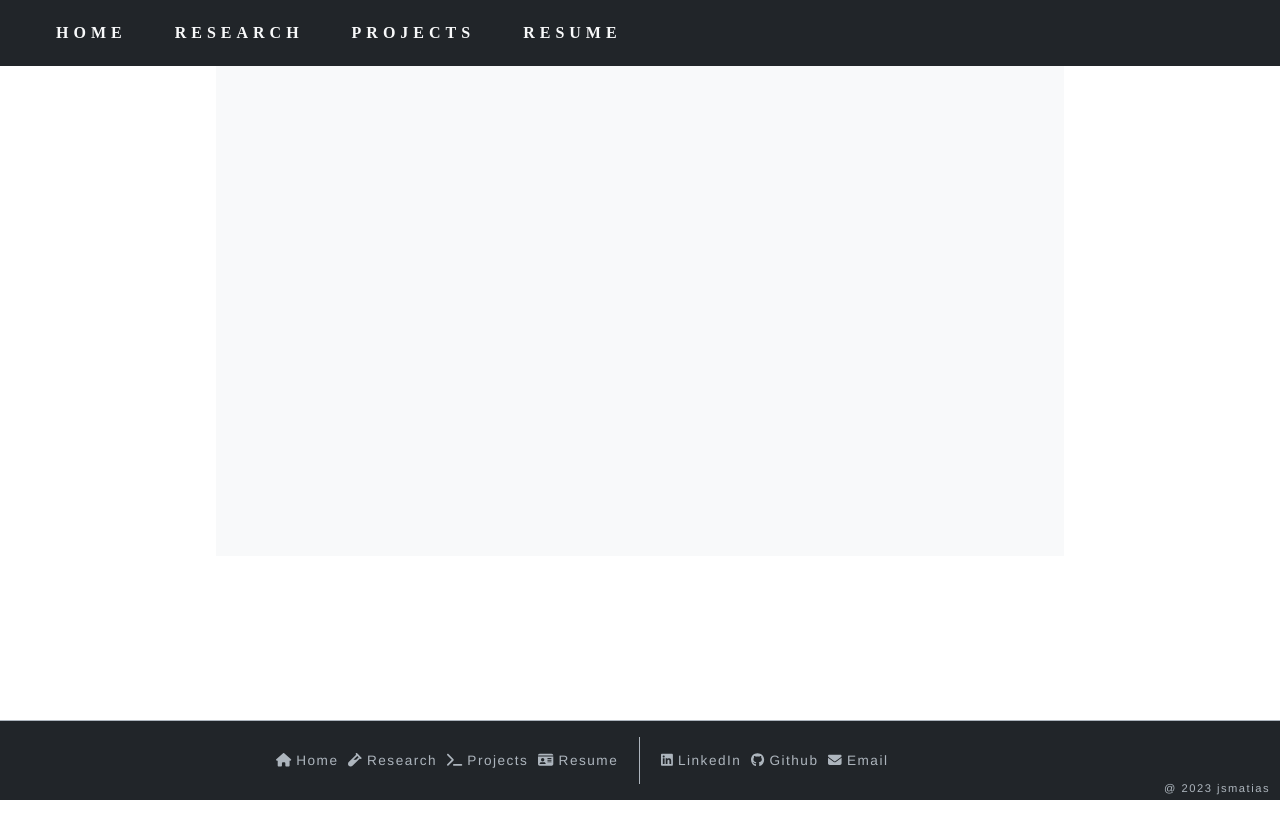
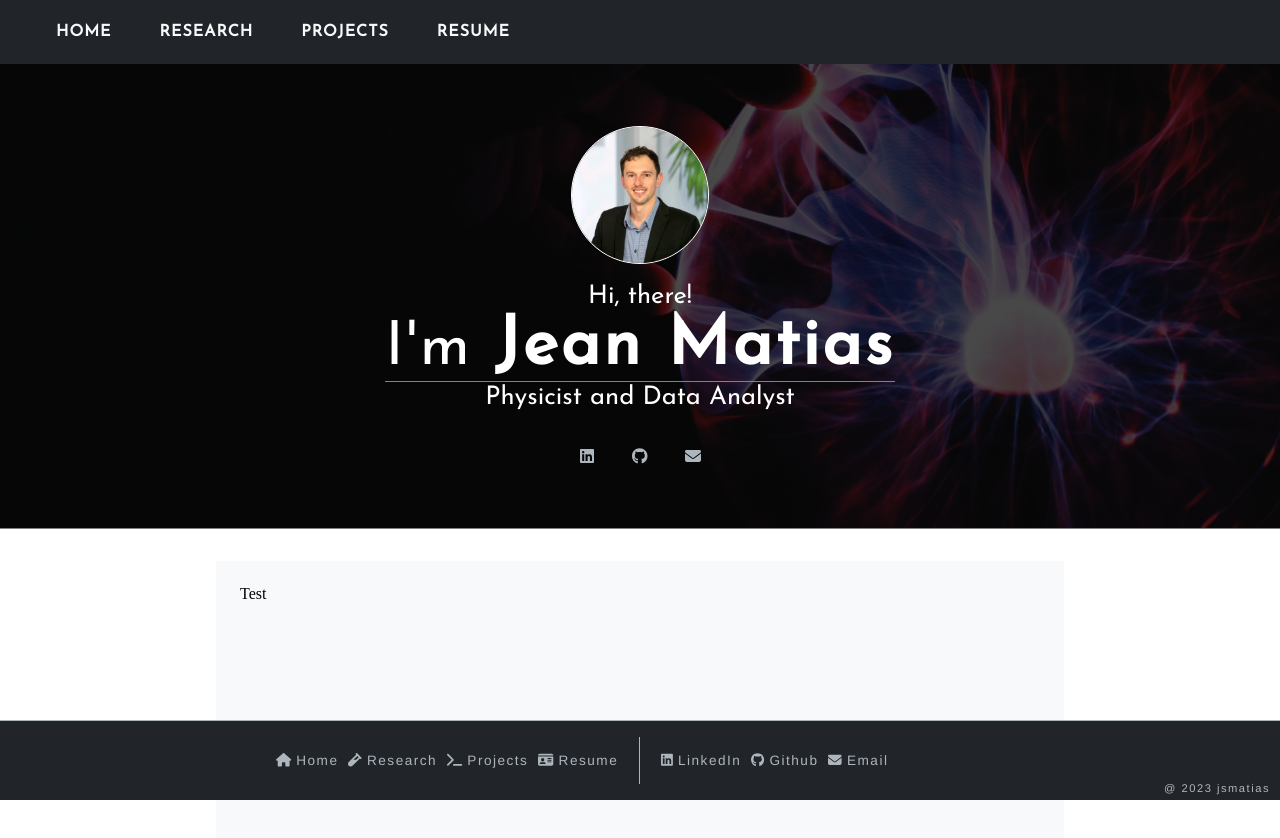
Before and after one commit to jsmatias/gtsb-personal-website, a Gatsby site: page / in a window 1280 px wide. Before the commit the page ends 800 px from the top, so only its background shows below. Built offline with nearby package versions, Linux system fonts and the light colour scheme; Gatsby itself is replaced by a stand-in of ours.

Commit message:
Visit card created

```diff
--- a/package.json
+++ b/package.json
@@ -15,6 +15,7 @@
     "clean": "gatsby clean"
   },
   "dependencies": {
+    "@fontsource/josefin-sans": "^5.0.7",
     "@fortawesome/fontawesome-svg-core": "^6.4.2",
     "@fortawesome/free-brands-svg-icons": "^6.4.2",
     "@fortawesome/free-solid-svg-icons": "^6.4.2",
--- a/src/components/navigationbar.jsx
+++ b/src/components/navigationbar.jsx
@@ -1,7 +1,7 @@
 import React, { useState } from "react";
 import { styled } from "styled-components";
 import { colors } from "../layout/layout-config";
-
+import "@fontsource/josefin-sans";
 
 const NavBar = styled.nav`
   padding: 1rem 2rem;
@@ -10,6 +10,7 @@ const NavBar = styled.nav`
   position: fixed;
   top: 0;
   left: 0;
+  z-index: 1000;
   box-sizing: border-box;
   &.navbar-expanded {
     display: grid;
@@ -23,7 +24,8 @@ const NavItem = styled.a`
   text-transform: uppercase;
   font-weight: bold;
   font-size: 1rem;
-  letter-spacing: 5px;
+  font-family: "Josefin Sans", Arial, sans-serif;
+  letter-spacing: 1px;
   text-decoration: none;
   color: ${colors.white};
   display: block;
--- /dev/null
+++ b/src/components/visitcard.jsx
@@ -0,0 +1,209 @@
+import React from "react";
+import styled from "styled-components";
+import background from "../images/background.jpg";
+import headshot from "../images/headshot.jpg";
+import "@fontsource/josefin-sans";
+import { Link, StaticQuery, graphql } from "gatsby";
+
+import { FontAwesomeIcon } from '@fortawesome/react-fontawesome'
+import { faEnvelope } from '@fortawesome/free-solid-svg-icons'
+import { faLinkedin, faGithub} from '@fortawesome/free-brands-svg-icons'
+import { colors } from '../layout/layout-config'
+
+
+const VisitCardParent = styled.div`
+  @media screen and (max-width: 600px) {
+    background-size: 150%;
+    background-repeat: no-repeat;
+    background-position: 86% 7%;
+  }
+  background-image: url(${background});
+  background-size: 100%;
+  background-repeat: no-repeat;
+  background-position: 60% 54%;
+  background-color: rgba(0, 0, 0, 0.9);
+  padding: 0rem;
+  position: relative;
+  top: 3rem;
+`;
+const VisitCardWraper = styled.div`
+  @media screen and (max-width: 600px) {
+    height: 32rem;
+  }
+  font-family: "Josefin Sans", Arial, sans-serif;
+  background: rgba(0, 0, 0, 0.7);
+  border-bottom: 0.1rem solid #828282;
+  margin: 0 auto;
+  padding: 0rem;
+  height: 30rem;
+`;
+const Circle = styled.div`
+  @media screen and (max-width: 600px) {
+    margin: 5% auto;
+  }
+  width: 8.5rem;
+  height: 8.5rem;
+  margin: 0.9rem auto;
+  border-radius: 50%;
+  border: 0.1rem solid #ffffff;
+  background: #828282;
+  box-sizing: content-box;
+  position: relative;
+  overflow: hidden;
+  img {
+    display: inline;
+    margin: 0 auto;
+    height: 100%;
+    width: auto;
+    object-fit: cover;
+  }
+`;
+const TitleWraper = styled.div`
+  @media screen and (max-width: 600px) {
+    .titleName {
+      max-width: 300px;
+      letter-spacing: 2px;
+      font-size: 3.4rem;
+    }
+    .titleIntro {
+      font-size: 1.4rem;
+    }
+    .name {
+      font-size: 4rem;
+    }
+    .titleDetails {
+      font-size: 1.4rem;
+    }
+  }
+
+  color: white;
+  text-align: center;
+  padding: 5%;
+  box-sizing: border-box;
+  height: 100%;
+
+  .titleIntro {
+    padding: 5px;
+    font-size: 1.6rem;
+    display: block;
+  }
+  .titleName {
+    font-size: 3.8rem;
+    display: block;
+    border-bottom: 0.1rem solid #828282;
+    padding: 0;
+    margin: 0 auto;
+    width: fit-content;
+    letter-spacing: 3px;
+  }
+  .name {
+    font-weight: bold;
+    font-size: 4.2rem;
+  }
+  .titleDetails {
+    display: block;
+    font-size: 1.6rem;
+    padding: 0.2rem;
+  }
+`;
+const Contact = styled.div`
+  margin: 0 auto;
+  width: 10rem;
+  color: #ffffff;
+  text-align: center;
+  padding: 1rem;
+`;
+
+
+const List = styled.ul`
+  display: flex;
+  align-items: center;
+  justify-content: space-around;
+  background-color: transparent;
+  list-style: none;
+  padding: 0rem;
+  .mainNav__item {
+    align-items: stretch;
+    width:100%;
+    height: 1.3rem;
+    margin: auto;
+    display: flex;
+    align-items: stretch;
+    justify-content: center;
+    & : hover{
+      color: white;
+    }
+    & > a {
+      display: flex;
+      align-items: center;
+      justify-content: center;
+      text-decoration: none;
+      width: 100%;
+      color: ${colors.gray};
+      & : hover {
+        color: ${colors.white};
+      }
+    }
+  }
+`
+
+const ContactDetails = ({ label }) => {
+  return (
+    <StaticQuery
+      query={graphql`
+        {
+          site {
+            siteMetadata {
+              email
+              linkedin
+              github
+            }
+          }
+        }
+      `}
+    >
+      {(data) => {
+        return (
+          <List>
+            <li className="mainNav__item">
+              <Link to={data.site.siteMetadata.linkedin}>
+                <FontAwesomeIcon icon={faLinkedin} />
+              </Link>
+            </li>
+            <li className="mainNav__item">
+              <Link to={data.site.siteMetadata.github}>
+                <FontAwesomeIcon icon={faGithub} />
+              </Link>
+            </li>
+            <li className="mainNav__item">
+              <a href={`mailto:${data.site.siteMetadata.email}`}>
+                <FontAwesomeIcon icon={faEnvelope} />
+                {label ? `. Email` : null}
+              </a>
+            </li>
+          </List>
+        );
+      }}
+    </StaticQuery>
+  );
+};
+
+const VisitCard = () => (
+  <VisitCardParent className={"instaFade"}>
+    <VisitCardWraper className={"quickFade delayFive"}>
+      <TitleWraper>
+        <Circle>
+          <img src={headshot} alt="Jean Matias" title="Jean Matias" />
+        </Circle>
+        <span className="titleIntro">Hi, there!</span>
+        <span className="titleName">
+          I'm <span className="name">Jean Matias</span>
+        </span>
+        <span className="titleDetails">Physicist and Data Analyst</span>
+        <Contact>{<ContactDetails label={false}/>}</Contact>
+      </TitleWraper>
+    </VisitCardWraper>
+  </VisitCardParent>
+);
+
+export default VisitCard;
--- /dev/null
+++ b/src/layout/layout.css
@@ -0,0 +1,3 @@
+body {
+  margin: 0;
+}
--- a/src/layout/layout.jsx
+++ b/src/layout/layout.jsx
@@ -1,23 +1,22 @@
-import { graphql, StaticQuery } from 'gatsby'
-import PropTypes from 'prop-types'
-import React from 'react'
+import { graphql, StaticQuery } from "gatsby";
+import PropTypes from "prop-types";
+import React from "react";
 // import Helmet from 'react-helmet'
-import styled from 'styled-components'
-import Footer from '../components/footer'
-import NavigationBar from '../components/navigationbar'
-// import Header from './header'
-// import VisitCard from './visitcard'
-import { colors } from './layout-config'
-
+import styled from "styled-components";
+import Footer from "../components/footer";
+import NavigationBar from "../components/navigationbar";
+import VisitCard from "../components/visitcard";
+import { colors } from "./layout-config";
 
 const Body = styled.div`
   background: ${colors.white};
   margin: auto;
-  margin-bottom: 8rem;
+  margin-bottom: 5em;
+  margin-top: 5em;
   max-width: 800px;
   min-height: 500px;
   padding: 1.5rem;
-`
+`;
 
 const Layout = ({ children, visitcard }) => (
   <StaticQuery
@@ -30,7 +29,7 @@ const Layout = ({ children, visitcard }) => (
         }
       }
     `}
-    render={data => (
+    render={(data) => (
       <React.Fragment>
         {/* <Helmet
           title={data.site.siteMetadata.title}
@@ -41,23 +40,18 @@ const Layout = ({ children, visitcard }) => (
         >
           <html lang="en" />
         </Helmet> */}
-        <NavigationBar/>
-        {/* <Header/> */}
-        {/* <SideBar/> */}
-        {/* {visitcard ? <VisitCard/> : ''} */}
-        <Body>
-          {children}
-        </Body>
-        <Footer/>
+        <NavigationBar />
+        {visitcard ? <VisitCard /> : ""}
+        <Body>{children}</Body>
+        <Footer />
       </React.Fragment>
     )}
   />
-)
-
+);
 
 Layout.propTypes = {
   children: PropTypes.node.isRequired,
-  // visitcard: PropTypes.bool,
-}
+  visitcard: PropTypes.bool,
+};
 
-export default Layout
+export default Layout;
--- a/src/pages/index.js
+++ b/src/pages/index.js
@@ -1,7 +1,8 @@
 import React from "react";
 import Layout from "../layout/layout";
 // import TextBlock from '../components/textblock';
-// import '../style/global.css'
+import '../layout/layout.css'
+
 
 const IndexPage = () => (
   // <Layout visitcard={true}>
```
Also changed, not shown: src/components/header.jsx (deleted, +0 -140 lines), src/images/background.jpg (added), src/images/headshot.jpg (added), src/images/icon.png (deleted), 1 other file.
